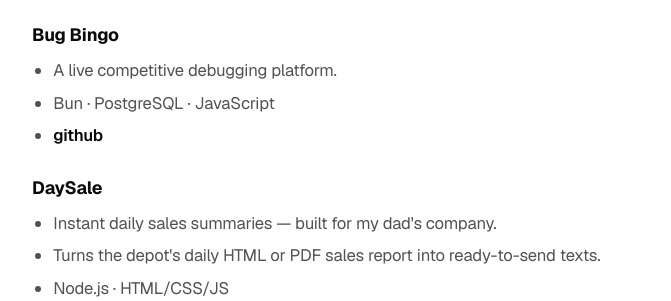
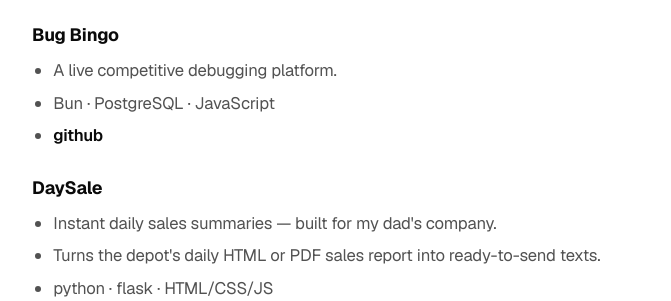
Before and after one commit to charanreddy-git/portfolio, a plain HTML site: page index.html in a window 1280 px wide. Shown: the part 499-800 px from the top of the page, without its empty margins (304-975 px from the left). Drawn offline with nearby package versions, Linux system fonts and the light colour scheme.

Commit message:
Update DaySale tech stack

```diff
--- a/index.html
+++ b/index.html
@@ -548,7 +548,7 @@
               <ul>
                 <li>Instant daily sales summaries — built for my dad's company.</li>
                 <li>Turns the depot's daily HTML or PDF sales report into ready-to-send texts.</li>
-                <li>Node.js · HTML/CSS/JS</li>
+                <li>python · flask · HTML/CSS/JS</li>
                 <li><a href="https://github.com/charanreddy-git/daysale" target="_blank" rel="noopener noreferrer">github</a></li>
               </ul>
             </li>
```
